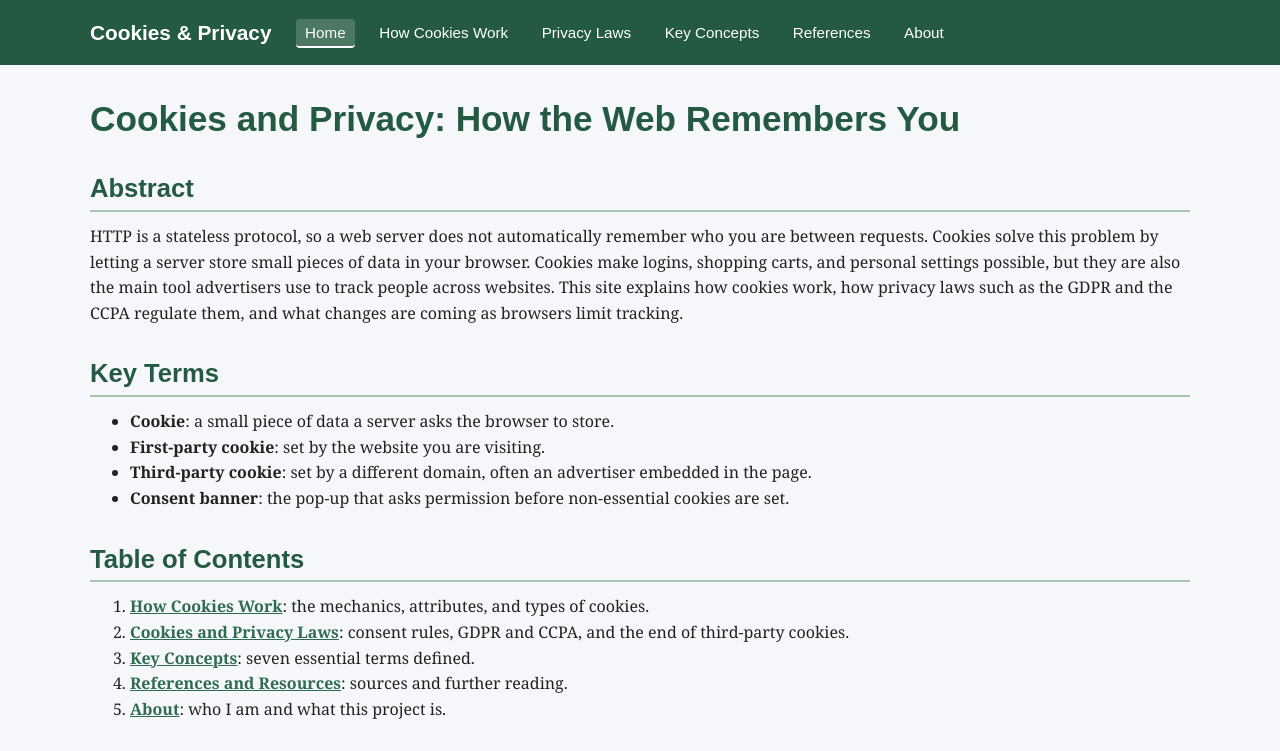
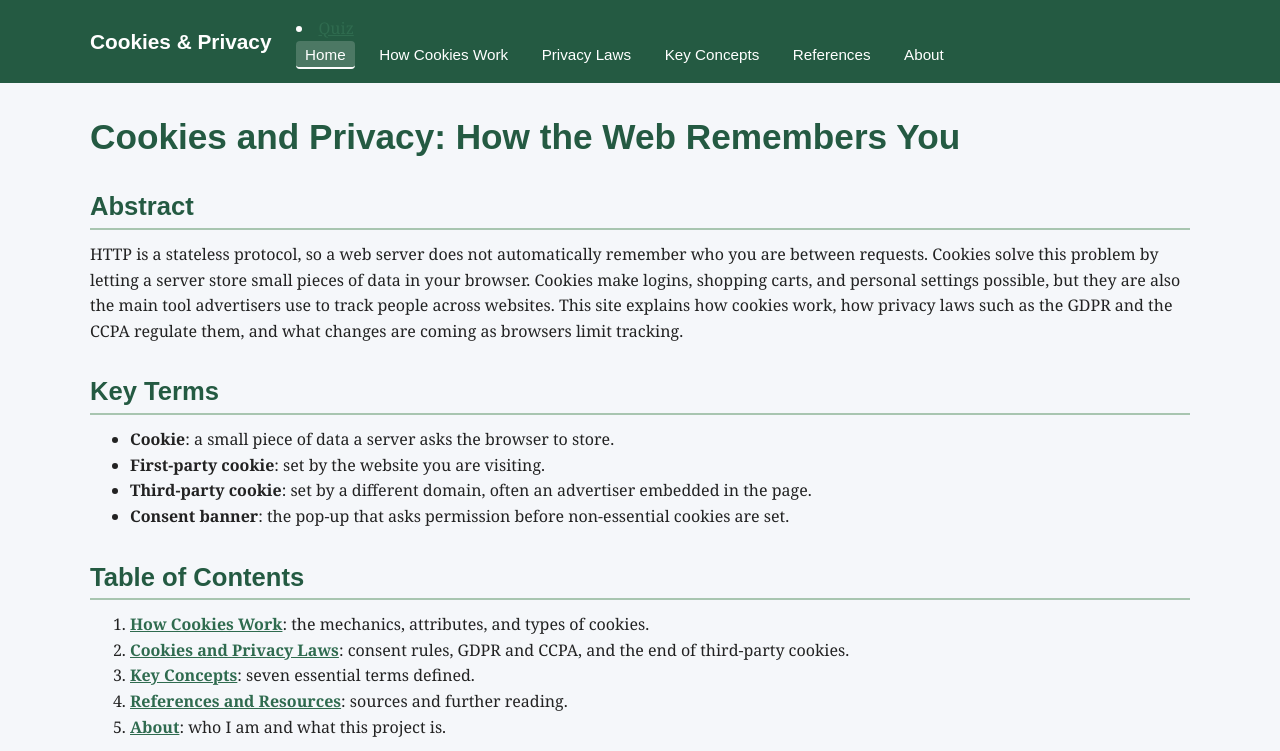
Before and after one commit to chisomemenogu/cookies-privacy-site, a plain HTML site: page index.html in a window 1280 px wide. Shown: the top 751 px of the page. Drawn offline with Linux system fonts and the light colour scheme.

Commit message:
Add Quiz link to main menu in index.html

```diff
--- a/index.html
+++ b/index.html
@@ -16,6 +16,7 @@
     <div class="header-inner">
       <p class="site-title"><a href="index.html">Cookies &amp; Privacy</a></p>
       <nav id="main-menu" aria-label="Main menu">
+    <li><a href="quiz.html">Quiz</a></li>
         <ul class="menu">
           <li><a href="index.html" aria-current="page">Home</a></li>
           <li><a href="how-cookies-work.html">How Cookies Work</a></li>
```
